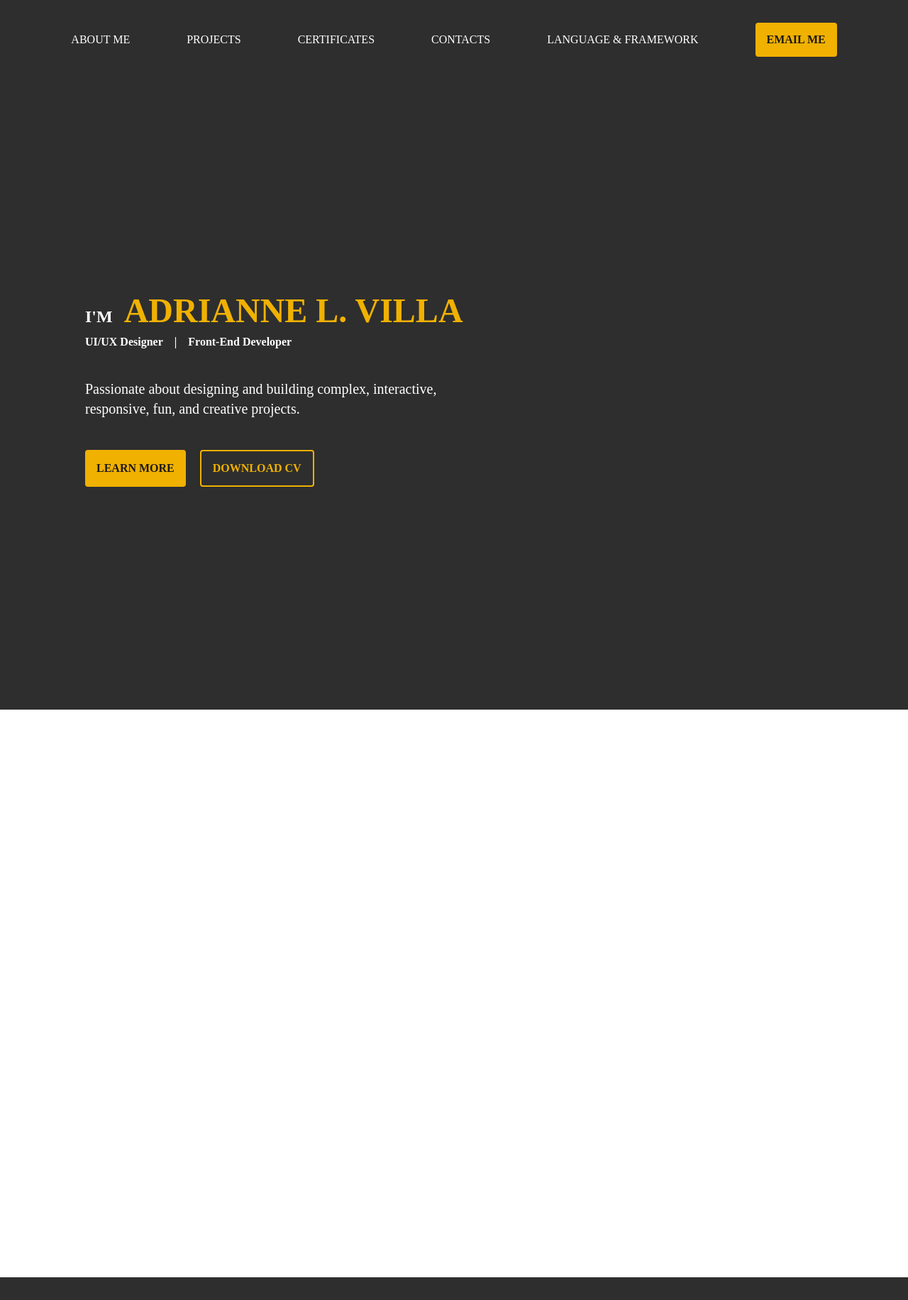
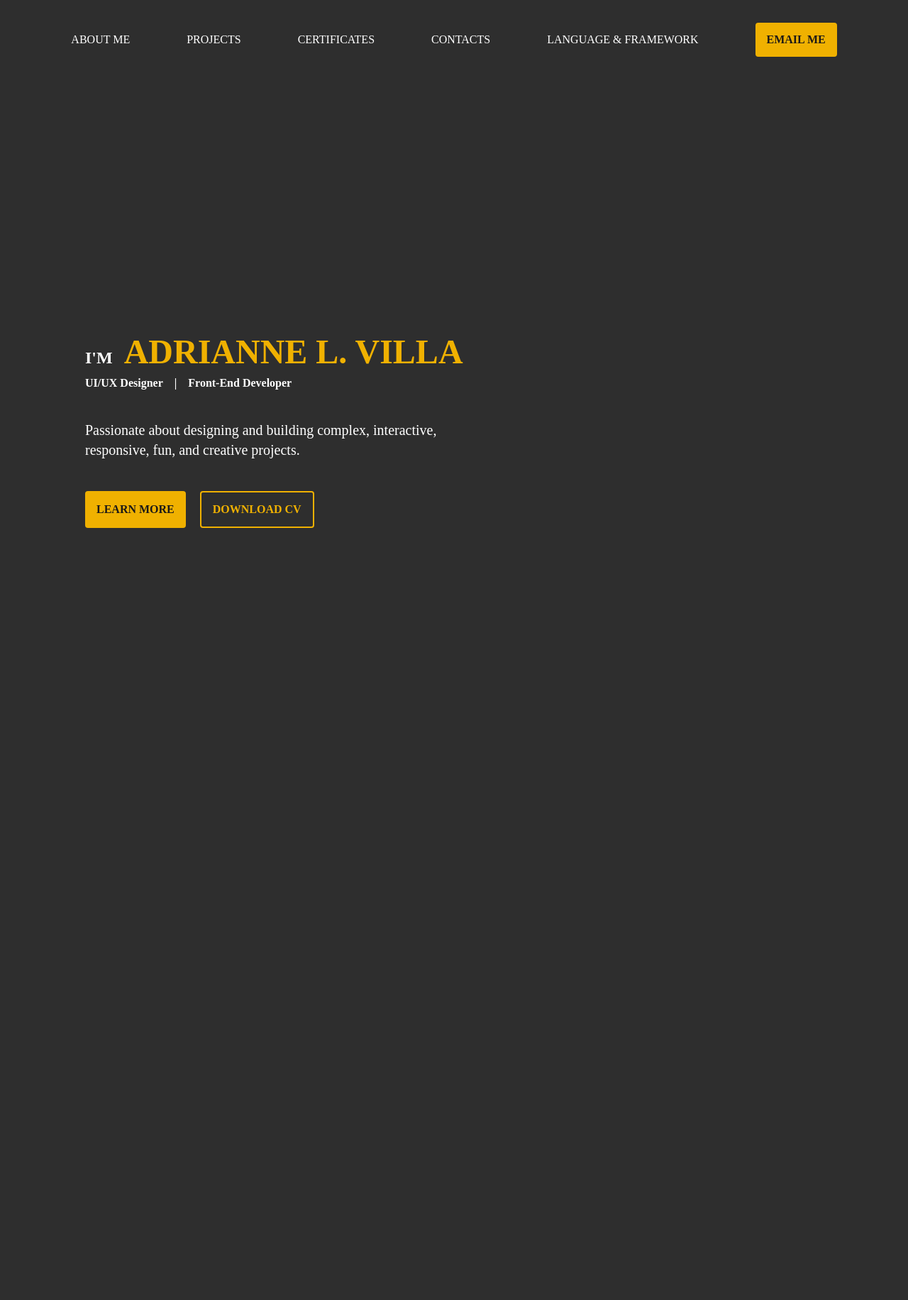
Before and after one commit to AdrianneVilla/Portfilio, a React (Vite) app in the folder Portfolio/my-portfolio-app/: page / in a window 1280 px wide. Shown: the whole page at 71% size. After the commit the page ends 816 px from the top, so only its background shows below. Built offline with nearby package versions, Linux system fonts and the light colour scheme.

Commit message:
Feat(UI): Fixing the height and width of hero page

```diff
--- a/Portfolio/my-portfolio-app/src/App.jsx
+++ b/Portfolio/my-portfolio-app/src/App.jsx
@@ -2,19 +2,19 @@
 import './App.css'
 import HeaderNav from './components/HeaderNav';
 import Name from './components/Name';
-import AboutMe from './components/AboutMe';
+
 function App() {
 
   return (
       <div className='text-white' >
-        <header className='sticky'>
+        <header className='fixed bg-gray w-full bg-blend-color'>
           <HeaderNav />
         </header>
-        <div className='flex flex-wrap  w-screen h-225 ml-0 mt-5'>
+        <div className='flex flex-wrap  w-fit h-fit'>
           <Name />
         </div>
         <div>
-          <AboutMe />
+
         </div>
       </div>
       );
--- a/Portfolio/my-portfolio-app/src/components/HeaderNav.jsx
+++ b/Portfolio/my-portfolio-app/src/components/HeaderNav.jsx
@@ -2,9 +2,9 @@ import Buttons from "./Buttons";
 export default function HeaderNav(){
   return (
     <div>
-      <div className="flex flex-wrap gap-20 w-full uppercase  justify-center items-center-safe">
+      <div className="flex flex-wrap gap-20 w-full uppercase sticky  justify-center items-center-safe">
         <ul className=" flex flex-wrap gap-20">
-        <li id="aboutMe">About Me</li>
+        <li id="aboutMe"><a href="AboutMe">About Me</a></li>
         <li id="projects">Projects</li>
         <li id="certificates">Certificates</li>
         <li id="contacts">Contacts</li>
--- a/Portfolio/my-portfolio-app/src/components/Name.jsx
+++ b/Portfolio/my-portfolio-app/src/components/Name.jsx
@@ -5,7 +5,7 @@ import BorderButtons from "./BorderButtons";
 export default function Name(){
   return (
   <>
-    <div className="w-50% h-full content-center p-10 pl-30">
+    <div className="w-fit h-fit mt-100 content-center p-10 pl-30">
       <div className="flex flex-wrap h-fit justify-left">
         <span className="text-2xl font-bold">I'M
           <span className="font-bold p-4 text-5xl text-yellow-500 uppercase">
```
